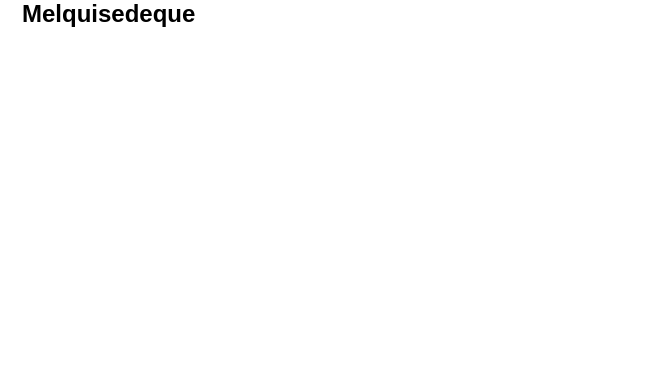
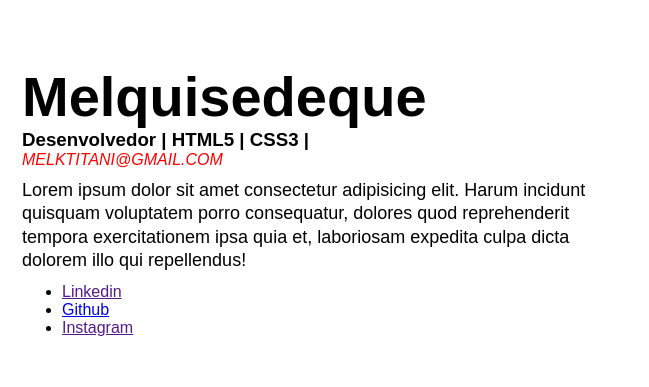
Before and after one commit to Melktitani1/Melktitani1.github.io, a plain HTML site: page index.html in a window 1280 px wide. Shown: the top 387 px of the page, 278-927 px from the left. Drawn offline with Linux system fonts and the light colour scheme.

Commit message:
selection-home

```diff
--- a/index.html
+++ b/index.html
@@ -18,7 +18,28 @@
         </aside>
         <main>
             <section id="home">
-                <h1>Melquisedeque</h1>
+                <h1 class="section-title">Melquisedeque</h1>
+                <h3>Desenvolvedor | HTML5 | CSS3 | </h3>
+                <address>
+                    <a class="email-link" href="mailto:melktitani@gmail.com">melktitani@gmail.com</a>
+                </address>
+                <p class="section-description">
+                    Lorem ipsum dolor sit amet consectetur adipisicing elit.
+                    Harum incidunt quisquam voluptatem porro consequatur,
+                    dolores quod reprehenderit tempora exercitationem ipsa quia et,
+                    laboriosam expedita culpa dicta dolorem illo qui repellendus!
+                </p>
+                <ul>
+                    <li>
+                        <a href="">Linkedin</a>
+                    </li>
+                    <li>
+                        <a href="https://github.com/Melktitani1">Github</a>
+                    </li>
+                    <li>
+                        <a href="">Instagram</a>
+                    </li>
+                </ul>
             </section>
             <section id="skills">
                 <h2>Habilidades</h2>
--- a/style.css
+++ b/style.css
@@ -1,37 +1,52 @@
 
-  *{
+* {
   margin: 0;
   font-family: sans-serif;
   box-sizing: border-box;
 }
-  html, body, aside, main , section {
+
+html, body, aside, main, section {
   height: 100%;
 }
-  section {
-    margin-left: 300px;
-  }
-  html{
+
+html {
   scroll-behavior: smooth;
 }
 
+/* SECTIONS */
+section {
+  max-width: 900px;
+  padding: 5% 0 0 300px;
+}
+
+.section-title {
+  font-size: 56px;
+}
+
+.section-description {
+  margin: 10px 0;
+  font-size: 18px;
+  line-height: 1.3;
+}
+
+/* ASIDE WRAP */
 .aside-wrap {
   width: 240px;
   background-image: linear-gradient(to bottom right, red, black);
-    padding:  100px 20px;
+  padding: 100px 20px;
   position: fixed;
+}
 
-  }
 .profile-img {
   width: 250px;
   height: 250px;
   border-radius: 5px;
-    box-shadow: 2px 2px 5px 0 rgba(0, 0 , 0, 0.5);
+  box-shadow: 2px 2px 5px 0 rgba(0, 0, 0, 0.5);
 }
 
 .aside-wrap .menu-list {
   list-style: none;
   margin-top: 20px;
-
 }
 
 .aside-wrap .menu-item {
@@ -48,3 +63,10 @@
 .aside-wrap .menu-link:hover {
   border-bottom: 2px solid;
 }
+
+/* SECTION HOME */
+#home .email-link {
+  text-transform: uppercase;
+  color: red;
+  text-decoration: none;
+}
```
Lines whose indentation alone changed are shown as unchanged.
